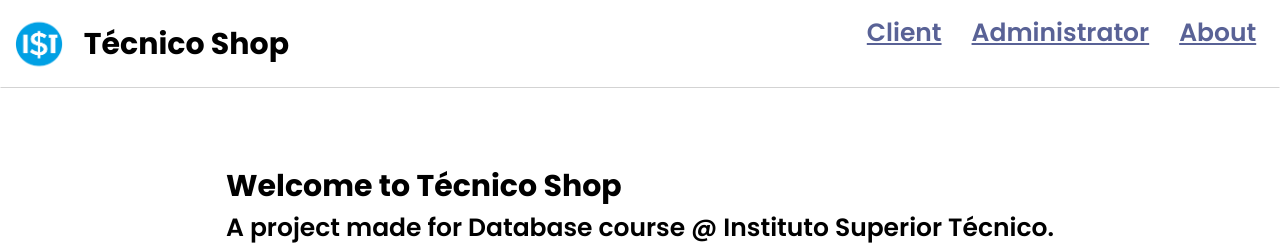
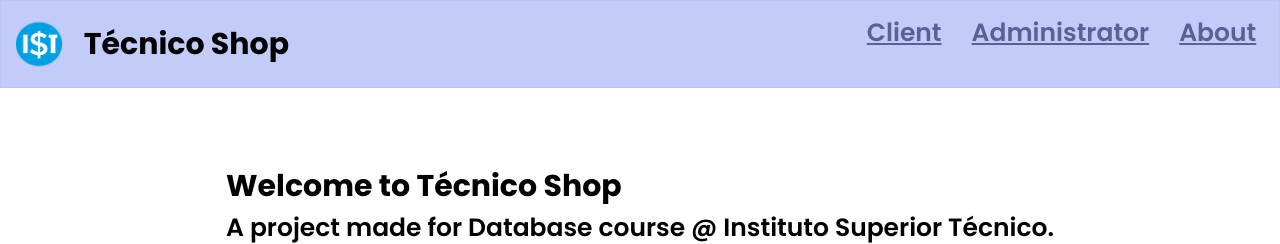
Before and after one commit to iquelli/Ecommerce-BD, a Python web app: template web/templates/index.html in a window 1280 px wide. Shown: the top 244 px of the page. Run offline with Jinja, Linux system fonts and the light colour scheme; the template is opened without the code that fills it, so the values that code supplies are empty.

Commit message:
Update home.css

```diff
--- a/web/static/css/home.css
+++ b/web/static/css/home.css
@@ -6,10 +6,10 @@
   top: 0;
   left: 0;
   right: 0;
-  background-color: white;
+  background-color: #bcc5f9e3;
   border: solid;
-  border-color: white;
-  border-bottom-color: lightgrey;
+  border-color: #bcc5f9e3;
+  border-bottom-color: #bcc5f9e3;
   border-width: 1px;
 }
 
```
